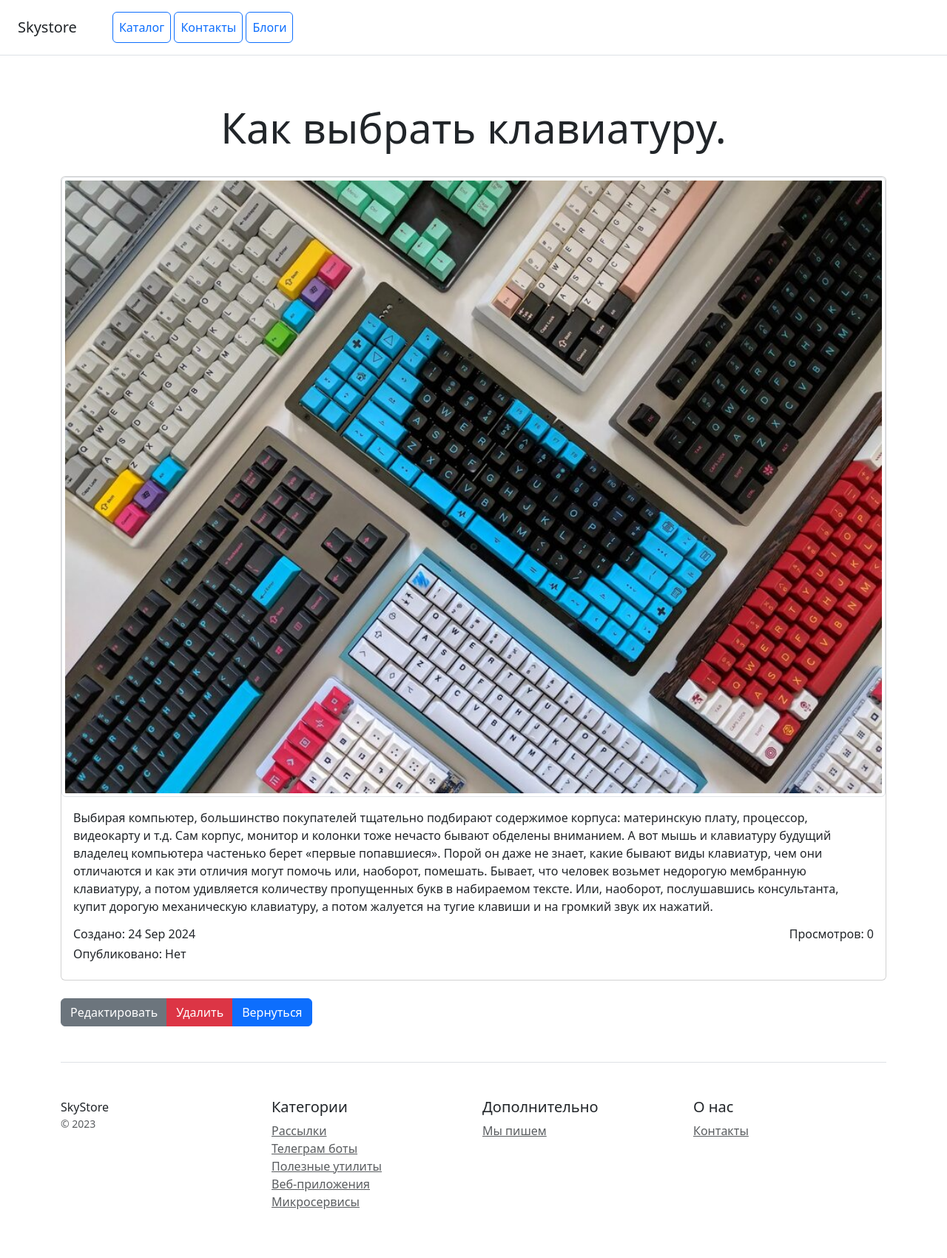
After one commit to Ramazan-Z/DjongoProject, a Django app: template blog/templates/blog/blogentry_detail.html in a window 1280 px wide. The commit adds this page. Shown: the whole page at 74% size. Run offline with Django 5.2, Linux system fonts and the light colour scheme; the template is opened without the code that fills it: values that come from a table or form of the project are taken from there, others are empty; data comes from the database, SQL or seed files in the repository; some libraries are stand-ins or nearby versions.

Commit message:
add templates in blog

```diff
--- /dev/null
+++ b/blog/templates/blog/blogentry_detail.html
@@ -0,0 +1,35 @@
+{% extends 'blog/base.html' %}
+
+{% block title %}{{blogentry.heading}}{% endblock %}
+
+{% block content %}
+
+{% include "blog/includes/navbar.html" %}
+
+<div class="pricing-header px-3 py-3 pt-md-5 pb-md-4 mx-auto text-center">
+    <h1 class="display-4">{{ blogentry.heading }}</h1>
+</div>
+
+<div class="container">
+    <div class="card mb-4 box-shadow">
+        <img src="{% if blogentry.preview %}{{ blogentry.preview.url }}{% endif %}" class="img-thumbnail"
+            alt="{{ blogentry.heading }}">
+        <div class="card-body">
+            <p class="card-text">{{blogentry.content}}</p>
+            <div class="d-flex flex-row justify-content-between">
+                <div>
+                    <h6 class="card-title">Создано: {{ blogentry.created_at|date:"d M Y" }}</h6>
+                    <h6 class="card-title">Опубликовано: {% if blogentry.is_publication %}Да{%else%}Нет{% endif %}</h6>
+                </div>
+                <h6>Просмотров: {{ blogentry.view_counter}}</h6>
+            </div>
+        </div>
+    </div>
+    <div class="btn-group" role="group" aria-label="Basic mixed styles example">
+        <a href="{% url 'blog:blogentry_edit' blogentry.pk %}" class="btn btn-secondary">Редактировать</a>
+        <a href="{% url 'blog:blogentry_edit' blogentry.pk %}" class="btn btn-danger">Удалить</a>
+        <a href="{% url 'blog:blogentry_list' %}" class="btn btn-primary">Вернуться</a>
+    </div>
+    {% include "blog/includes/footer.html" %}
+</div>
+{% endblock %}
--- /dev/null
+++ b/blog/templates/blog/includes/footer.html
@@ -0,0 +1,30 @@
+<footer class="pt-4 my-md-5 pt-md-5 border-top">
+    <div class="row">
+        <div class="col-12 col-md">
+            SkyStore
+            <small class="d-block mb-3 text-muted">&copy; 2023</small>
+        </div>
+        <div class="col-6 col-md">
+            <h5>Категории</h5>
+            <ul class="list-unstyled text-small">
+                <li><a class="text-muted" href="#">Рассылки</a></li>
+                <li><a class="text-muted" href="#">Телеграм боты</a></li>
+                <li><a class="text-muted" href="#">Полезные утилиты</a></li>
+                <li><a class="text-muted" href="#">Веб-приложения</a></li>
+                <li><a class="text-muted" href="#">Микросервисы</a></li>
+            </ul>
+        </div>
+        <div class="col-6 col-md">
+            <h5>Дополнительно</h5>
+            <ul class="list-unstyled text-small">
+                <li><a class="text-muted" href="#">Мы пишем</a></li>
+            </ul>
+        </div>
+        <div class="col-6 col-md">
+            <h5>О нас</h5>
+            <ul class="list-unstyled text-small">
+                <li><a class="text-muted" href="{% url 'catalog:contacts' %}">Контакты</a></li>
+            </ul>
+        </div>
+    </div>
+</footer>
--- a/blog/templates/blog/includes/navbar.html
+++ b/blog/templates/blog/includes/navbar.html
@@ -1,7 +1,8 @@
 <div class="d-flex flex-column flex-md-row align-items-center p-3 px-md-4 mb-3 bg-white border-bottom box-shadow">
-    <h5 class="my-0 mr-md-auto font-weight-normal">Skyblogs</h5>
+    <h5 class="my-0 mr-md-auto font-weight-normal">Skystore</h5>
     <nav class="ms-5">
-        <a class="p-2 btn btn-outline-primary" href="{% url 'blog:blogentry_list' %}">Записи</a>
-        <a class="p-2 btn btn-outline-primary" href="#">Добавить запись</a>
+        <a class="p-2 btn btn-outline-primary" href="{% url 'catalog:home' %}">Каталог</a>
+        <a class="p-2 btn btn-outline-primary" href="{% url 'catalog:contacts' %}">Контакты</a>
+        <a class="p-2 btn btn-outline-primary" href="{% url 'blog:blogentry_list' %}">Блоги</a>
     </nav>
 </div>
--- a/catalog/templates/catalog/includes/navbar.html
+++ b/catalog/templates/catalog/includes/navbar.html
@@ -3,5 +3,6 @@
     <nav class="ms-5">
         <a class="p-2 btn btn-outline-primary" href="{% url 'catalog:home' %}">Каталог</a>
         <a class="p-2 btn btn-outline-primary" href="{% url 'catalog:contacts' %}">Контакты</a>
+        <a class="p-2 btn btn-outline-primary" href="{% url 'blog:blogentry_list' %}">Блоги</a>
     </nav>
 </div>
```
Also changed, not shown: blog/templates/blog/blogentry_confirm_delete.html (added, +22 -0 lines), blog/templates/blog/blogentry_form.html (added, +46 -0 lines), blog/templates/blog/blogentry_list.html (+13 -13 lines).
